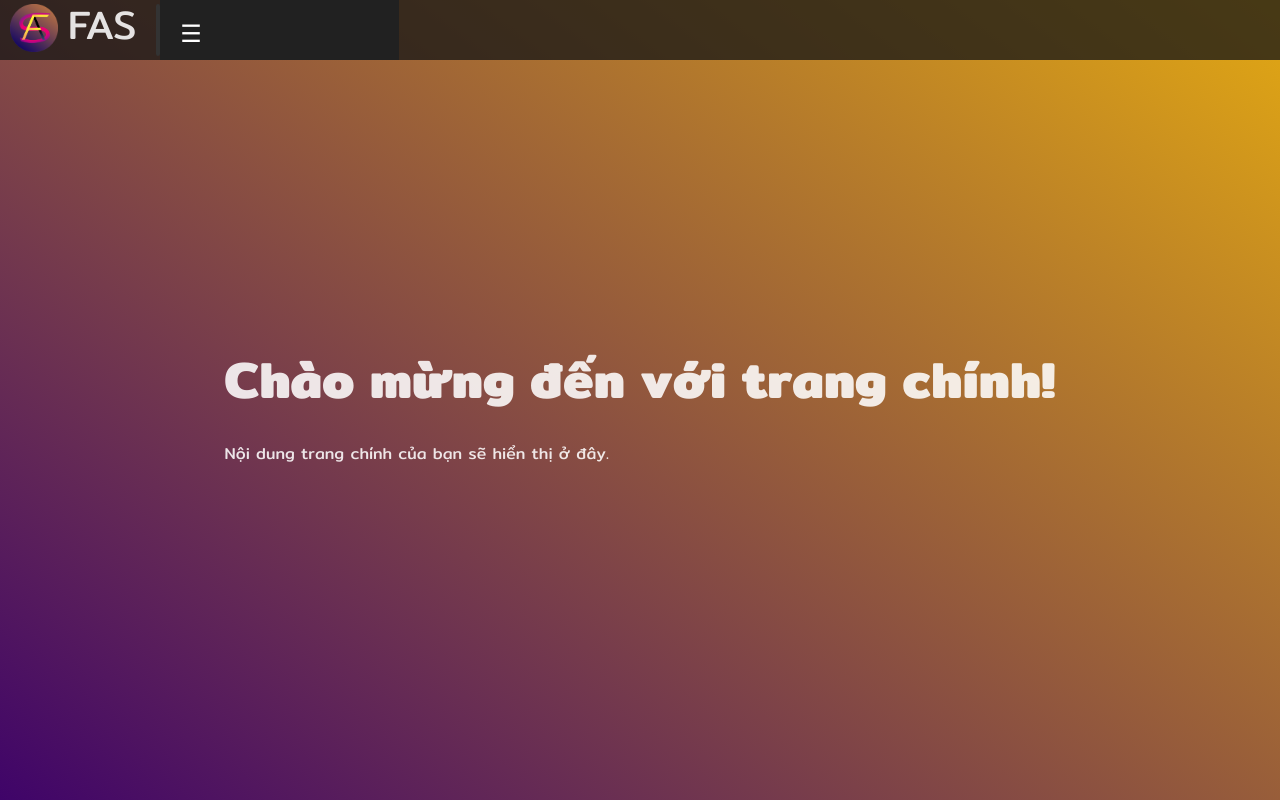
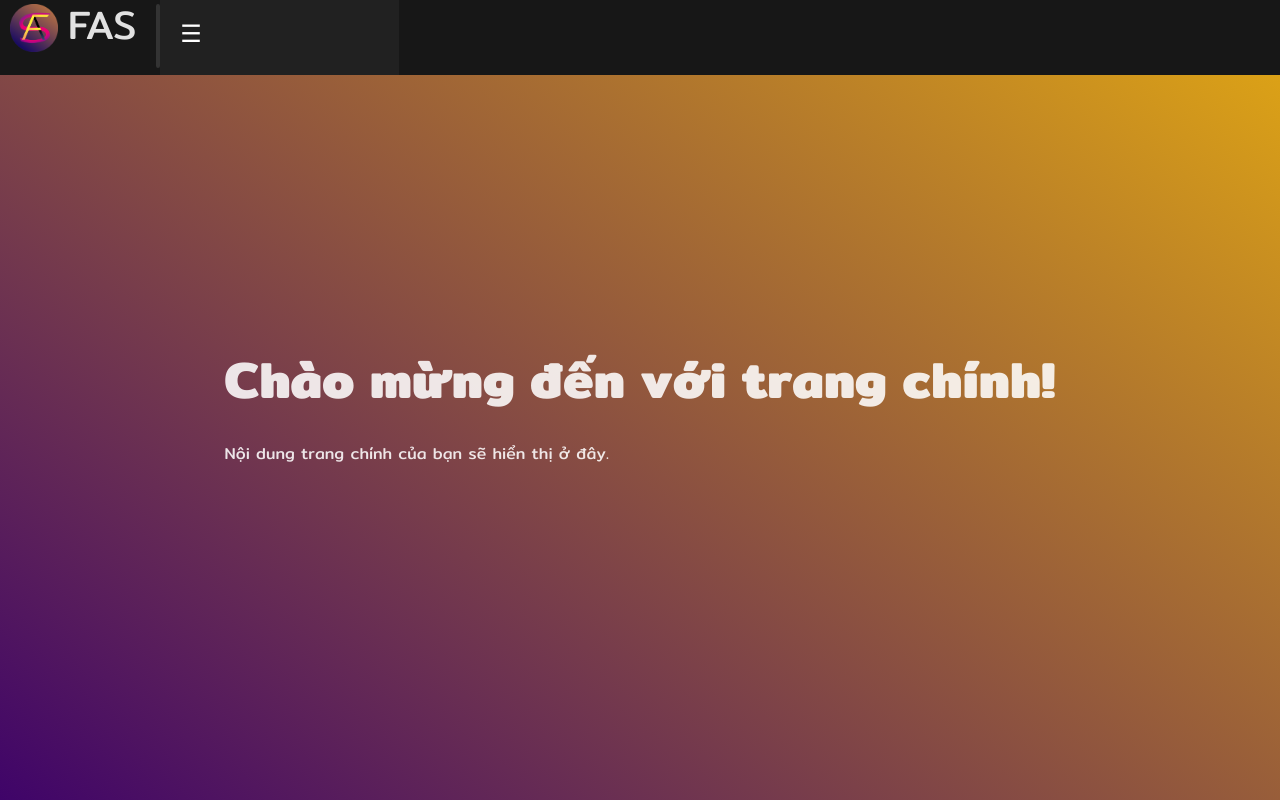
Before and after one commit to lelethecode/lele2, a Next.js app: page / in a window 1280 px wide. Built offline with nearby package versions, Linux system fonts and the light colour scheme.

Commit message:
Update globals.css
remove repeat

```diff
--- a/src/app/globals.css
+++ b/src/app/globals.css
@@ -225,16 +225,6 @@ button:focus-visible {
   margin-left: 20px;
   border: 2px solid rgb(51, 51, 51);
   border-radius: 3px;
-}
-
-.containerbox{
-  display: flex;
-  background-color:rgba(23, 23, 23, 0.762);
-  position: fixed;
-  top: 0%;
-  width: 100%;
-  height:7.5%;
-  left:0%
 }
 
 #ex-mar{
```
